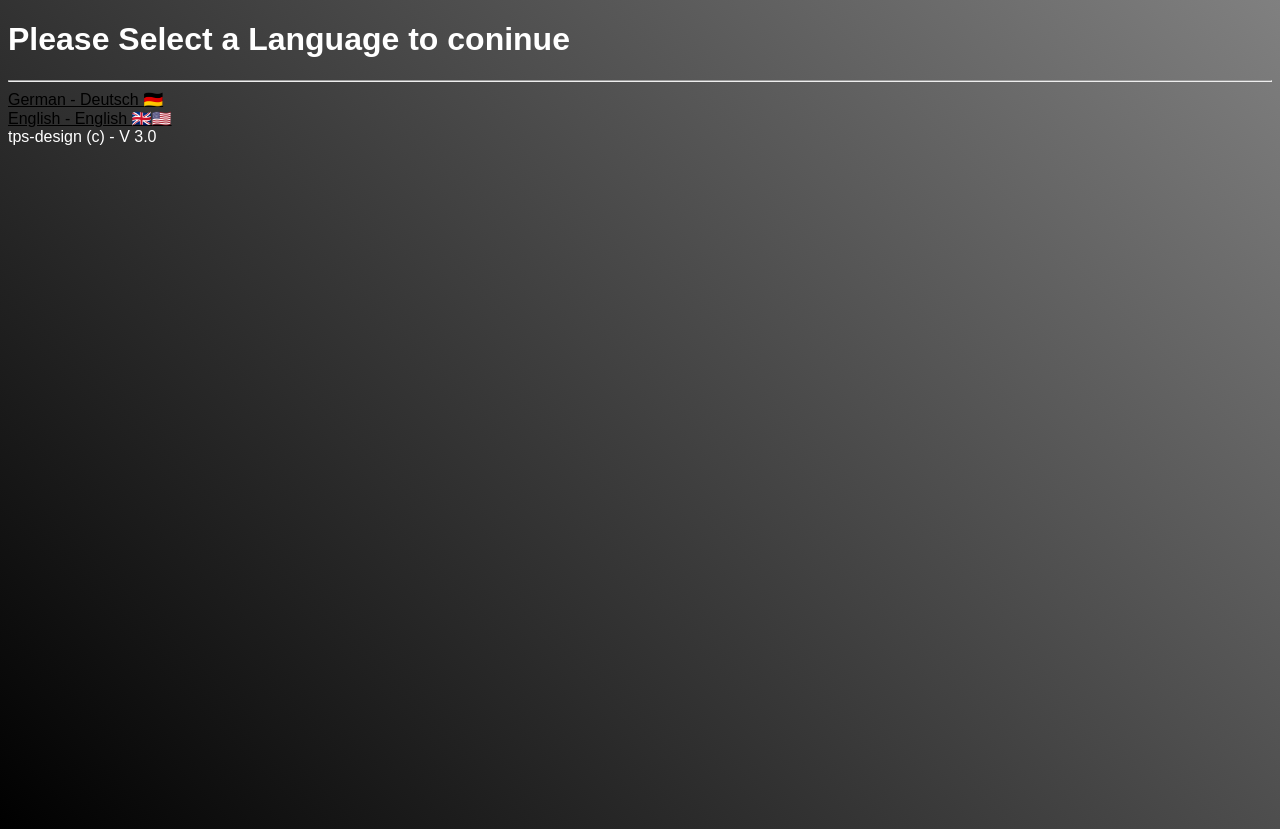
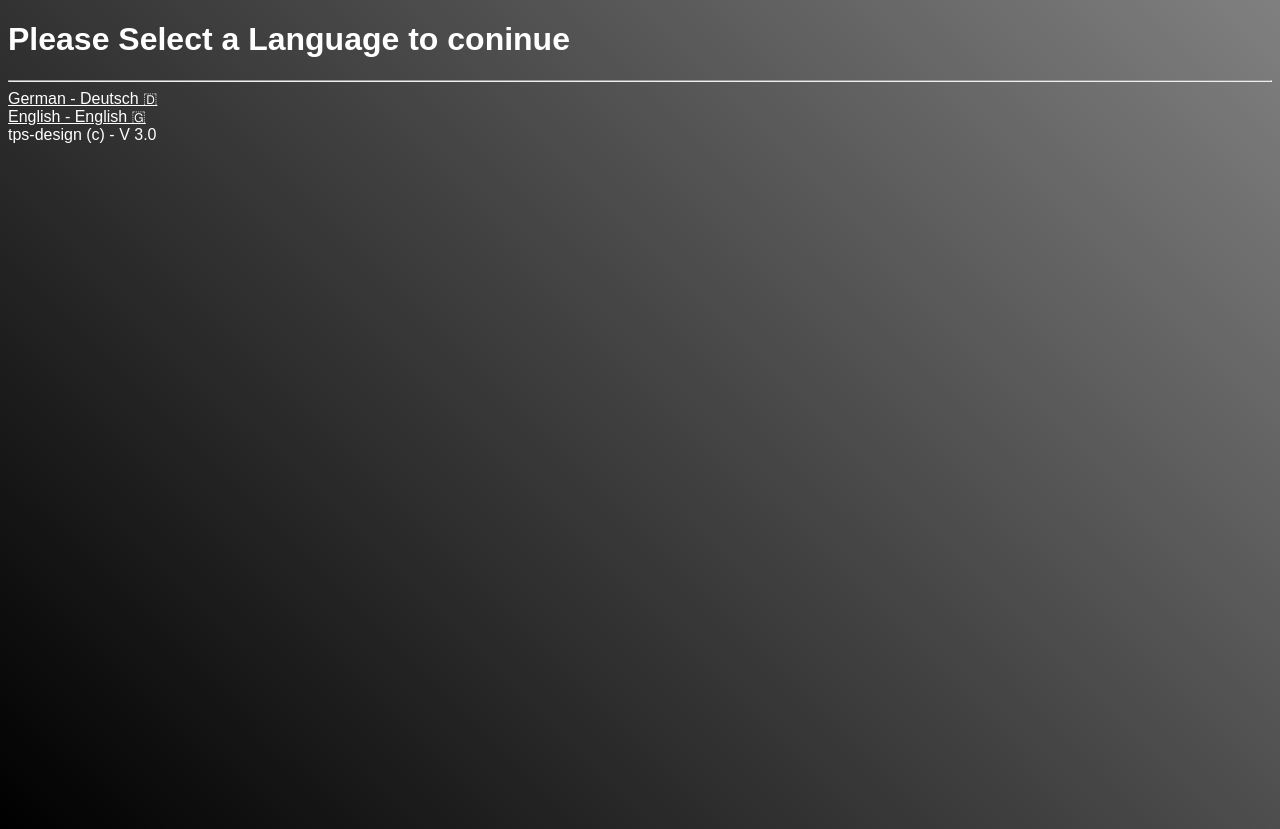
Before and after one commit to TaMinoDev/typer-game, a plain HTML site: page index.html in a window 1280 px wide. Drawn offline with Linux system fonts and the light colour scheme.

Commit message:
Update link colors and language flag icons
Changed link colors and updated language flags.

```diff
--- a/index.html
+++ b/index.html
@@ -17,7 +17,7 @@
         }
 
         a {
-            color: black;
+            color: white;
             transition: color 2s;
         }
 
@@ -29,9 +29,9 @@
 <body>
     <h1>Please Select a Language to coninue</h1>
     <hr>
-    <a href="./typer_de.html">German - Deutsch 🇩🇪</a>
+    <a href="./typer_de.html">German - Deutsch &#x1F1E9;</a>
     <br>
-    <a href="./typer_en.html">English - English 🇬🇧🇺🇸</a>
+    <a href="./typer_en.html">English - English &#x1F1EC;</a>
     <footer>tps-design (c) - V 3.0</footer>
 </body>
 </html>
```
